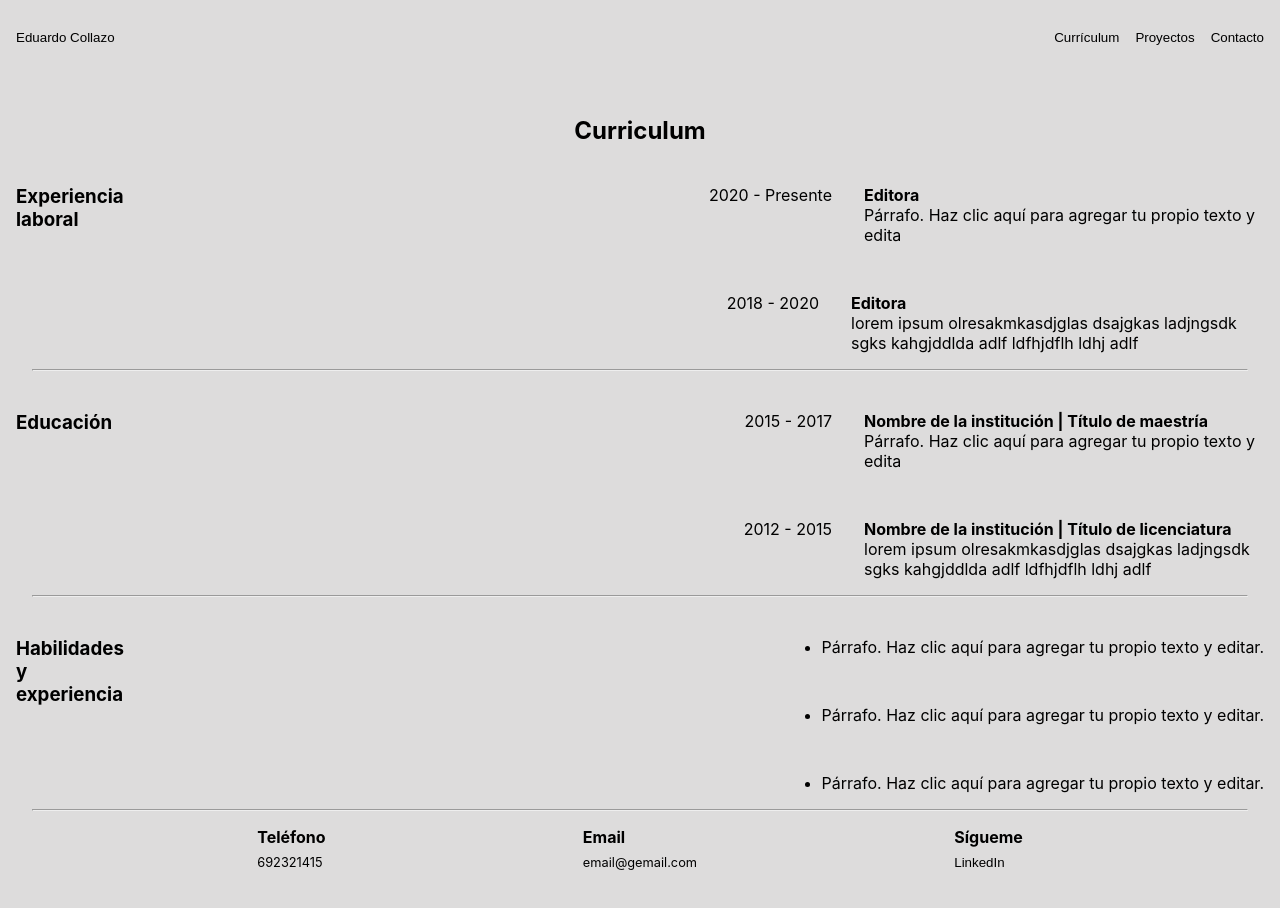
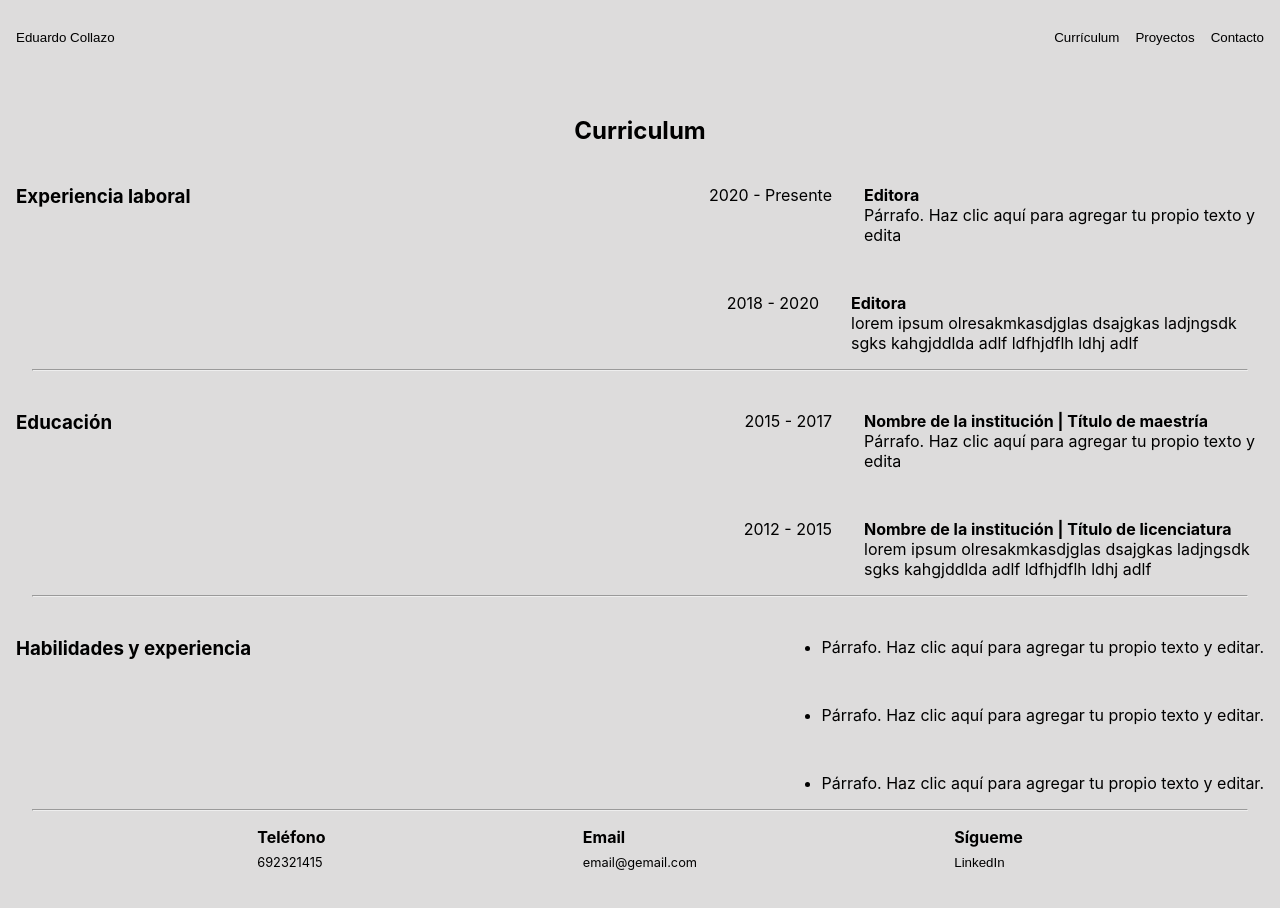
Before and after one commit to ecollazodominguez/edufolio, a React (Create React App) app: page /curriculum in a window 1280 px wide. Shown: the top 908 px of the page. Built offline with nearby package versions, Linux system fonts and the light colour scheme.

Commit message:
minor fix on css Curriculum

```diff
--- a/src/components/ExperienceSection.css
+++ b/src/components/ExperienceSection.css
@@ -7,13 +7,16 @@ section.experience {
 }
 
 section.experience h3 {
-  width: 100px;
+  min-width: 100px;
+  overflow: hidden;
 }
 
 ul.experience-content {
   display: flex;
   flex-direction: column;
   gap: 3rem;
+  overflow: hidden;
+  /* Maybe set wordbreak? */
 }
 
 li.experience-content {
@@ -22,6 +25,7 @@ li.experience-content {
 }
 li.experience-content > p {
   min-width: 110px;
+  overflow: hidden;
   text-align: right;
 }
 
--- a/src/components/SkillsSection.css
+++ b/src/components/SkillsSection.css
@@ -6,7 +6,7 @@ section.skills {
   margin-top: 2.5rem;
 }
 section.skills h3 {
-  width: 100px;
+  min-width: 100px;
 }
 
 ul.skills-content {
```
